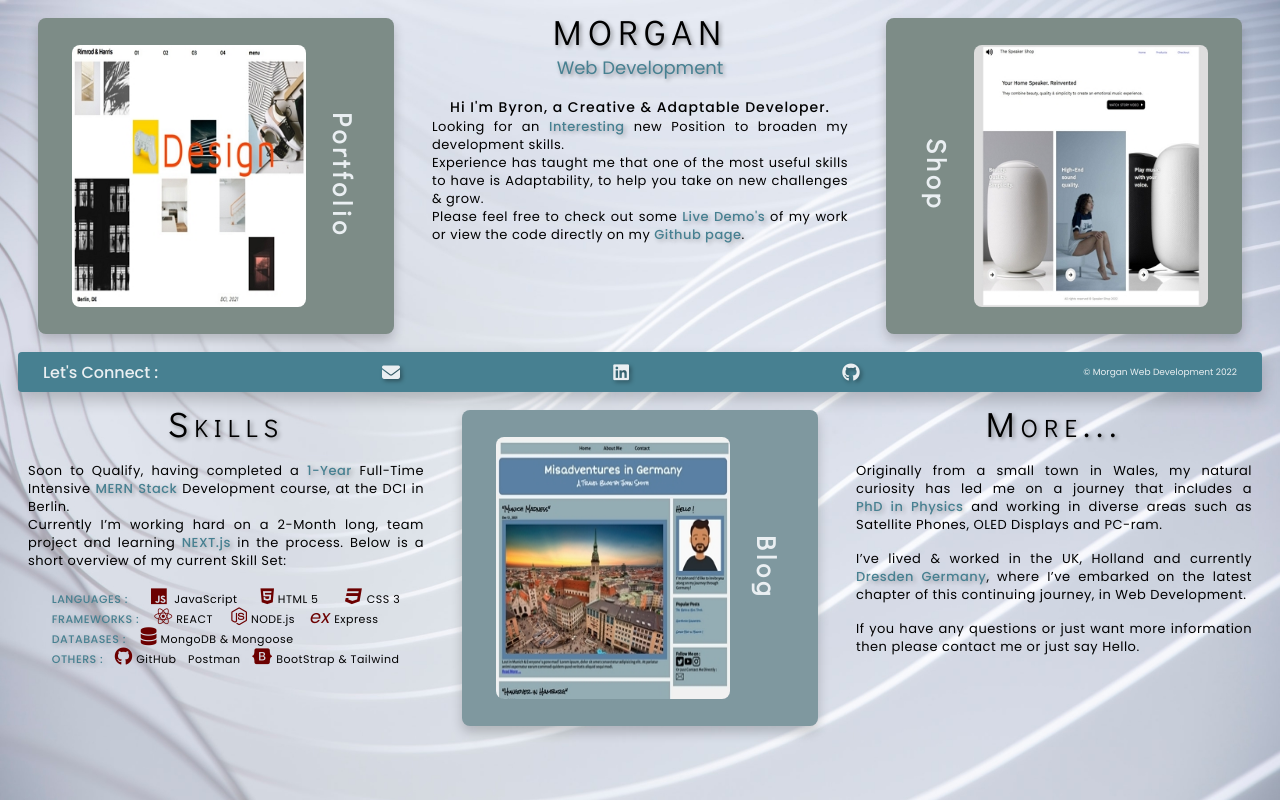
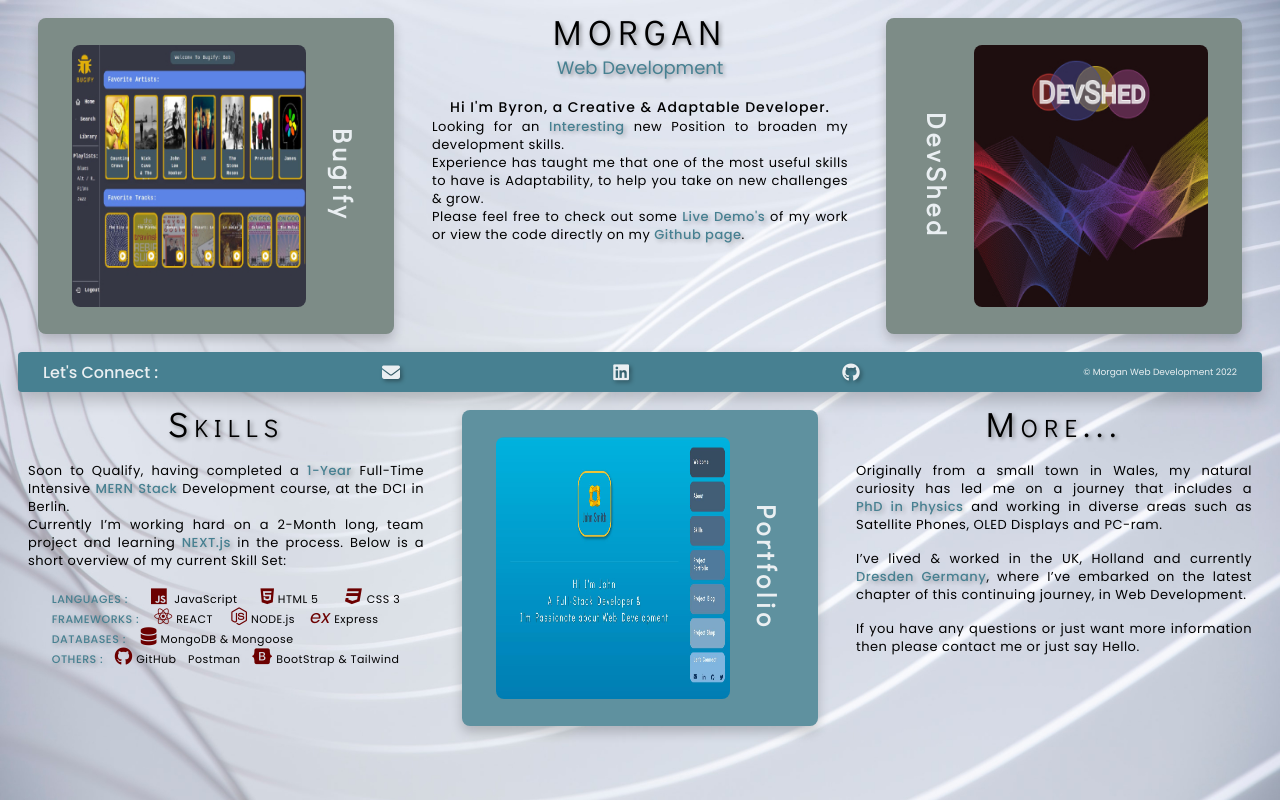
Before and after one commit to ba-morgan/Single_Page_Portfolio, a plain HTML site: page index.html in a window 1280 px wide. Drawn offline with Linux system fonts and the light colour scheme.

Commit message:
Latest Updates

```diff
--- a/index.html
+++ b/index.html
@@ -28,13 +28,13 @@
 
   <body>
     <main class="container">
-      <!-- ##########   Portfolio Project Link  ########## -->
+      <!-- ##########   Bugify Project Link  ########## -->
       <section class="sect_1">
         <div class="image one con-tooltip imagebottom">
           <a href="https://www.github.com" target="_blank">
-            <img src="./images/portfolio_300px.jpg" /></a
+            <img src="./images/Bugify.jpg" /></a
           ><span class="imagetooltip">Live Demo !</span>
-          <h2>Portfolio</h2>
+          <h2>Bugify</h2>
         </div>
       </section>
       <section class="sect_2">
@@ -58,12 +58,12 @@
           </p>
         </section>
       </section>
-      <!-- ##########   Shop Project Link  ########## -->
+      <!-- ##########   DevShed Project Link  ########## -->
       <section class="sect_3">
         <div class="image three con-tooltip imagebottom">
-          <h2>Shop</h2>
+          <h2>DevShed</h2>
           <a href="https://www.github.com" target="_blank">
-            <img src="./images/e_comerce_300px.jpg" /> </a
+            <img src="./images/DevShed.jpg" /> </a
           ><span class="imagetooltip">Comming Soon !</span>
         </div>
       </section>
@@ -136,9 +136,9 @@
       <section class="sect_5">
         <div class="image two con-tooltip imagebottom">
           <a href="https://www.github.com" target="_blank">
-            <img src="./images/blog_300px_cropped.jpg" /></a
+            <img src="./images/React_Portfolio.jpg" /></a
           ><span class="imagetooltip">Live Demo !</span>
-          <h2>Blog</h2>
+          <h2>Portfolio</h2>
         </div>
       </section>
 
--- a/style.css
+++ b/style.css
@@ -145,7 +145,7 @@
 .sect_5 {
   margin: 1rem 6.5rem;
   grid-area: sect_5;
-  background-color: #7f989f;
+  background-color: #5f919f;
   box-shadow: 0 6px 12px 0 rgba(0, 0, 0, 0.2);
 }
 .sect_6 {
@@ -383,9 +383,9 @@
   }
 }
 
-/*#### Large Phones & Tablets  425 to 768 px ####*/
+/*#### Large Phones & Tablets  451 to 800 px ####*/
 
-@media only screen and (max-width: 768px) {
+@media only screen and (max-width: 800px) {
   .textBox p {
     font-size: 1rem;
     line-height: 1.25rem;
@@ -415,9 +415,9 @@
     padding: 0.2rem;
   }
 }
-/*#### Phones  425 px & Under ####*/
+/*#### Phones  450 px & Under ####*/
 
-@media only screen and (max-width: 426px) {
+@media only screen and (max-width: 450px) {
   /* #### Body #### */
   /* body {
     background-size: cover;
```
Also changed, not shown: images/Bugify.jpg (added), images/DevShed.jpg (added), images/React_Portfolio.jpg (added), images/React_Portfolio_Skills.jpg (added), images/Single_Page_Portfolio_ScreenShot.png (deleted).
